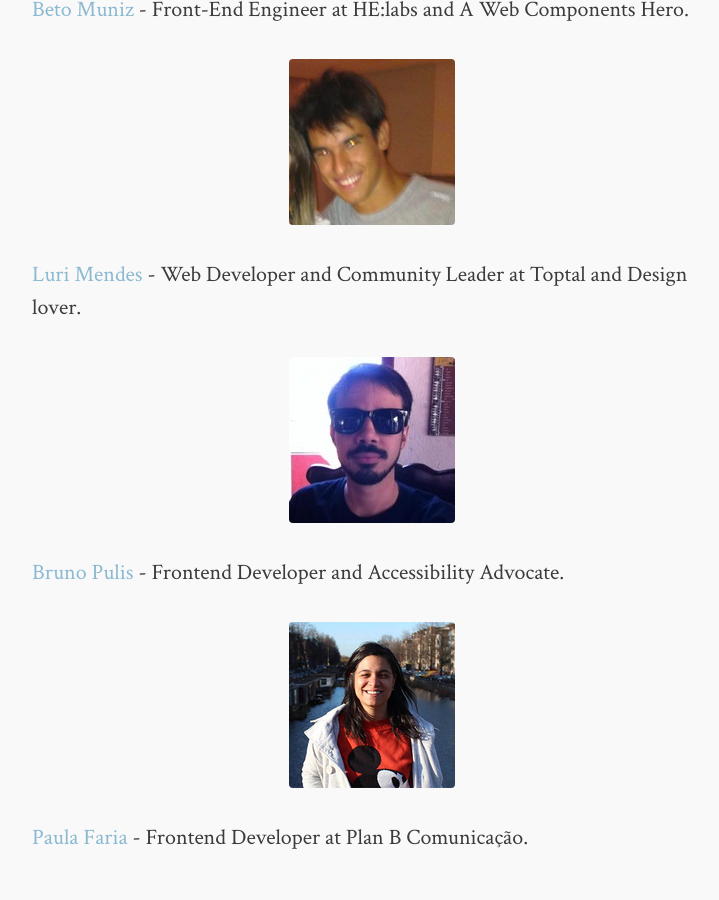
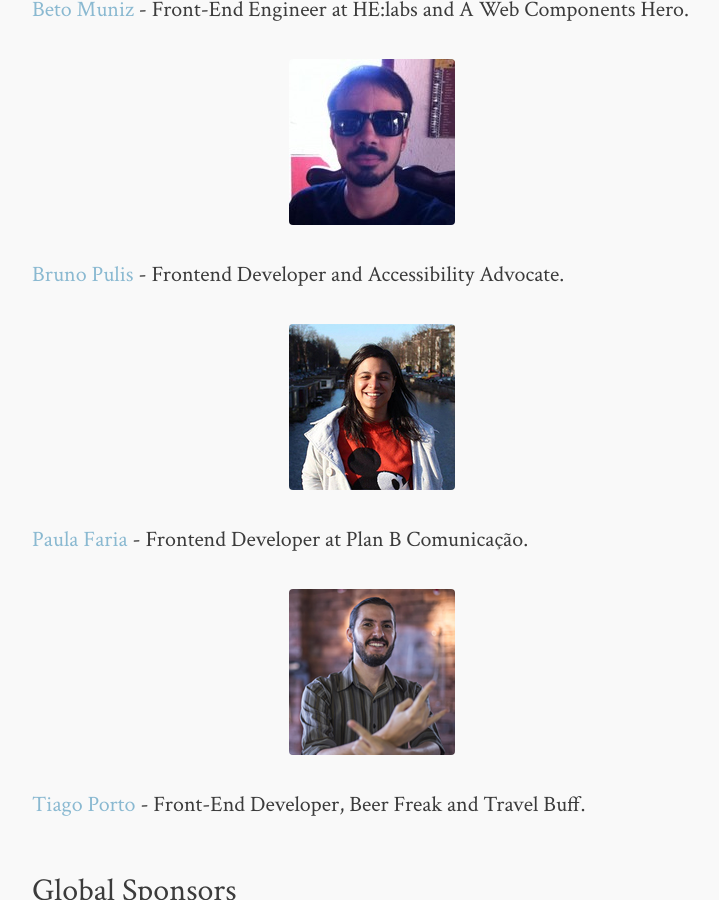
Before and after one commit to devbeers/devbeers.github.io, a Jekyll site: the page built from cities/belohorizonte.md, in a window 1280 px wide and 900 px high, scrolled down 1451 px. Shown: the whole window, without its empty margins (268-987 px from the left). Built offline with Jekyll 4.4.1, drawn with Linux system fonts in a browser that asks for light colours; comment, search, counter and statistics services are not loaded.

Commit message:
Added Tiago Porto to BH organizers

```diff
--- a/cities/belohorizonte.md
+++ b/cities/belohorizonte.md
@@ -21,14 +21,14 @@ image:
 ![Beto Muniz]({{ site.url }}/images/betomuniz.jpg)
 <a href="https://twitter.com/obetomuniz" target="_blank">Beto Muniz</a> - Front-End Engineer at HE:labs and A Web Components Hero.
 
-![Luri Mendes]({{ site.url }}/images/lurimendes.png)
-<a href="https://twitter.com/lurimendes" target="_blank">Luri Mendes</a> - Web Developer and Community Leader at Toptal and Design lover.
-
 ![Bruno Pulis]({{ site.url }}/images/brunopulis.jpg)
 <a href="https://twitter.com/brunopulis" target="_blank">Bruno Pulis</a> - Frontend Developer and Accessibility Advocate.
 
 ![Paula Faria]({{ site.url }}/images/paulafaria.jpg)
 <a href="https://twitter.com/paulahfaria" target="_blank">Paula Faria</a> - Frontend Developer at Plan B Comunicação.
+
+![Tiago Porto]({{ site.url }}/images/tiagoporto.png)
+<a href="https://twitter.com/_tiagoporto" target="_blank">Tiago Porto</a> - Front-End Developer, Beer Freak and Travel Buff.
 
 ### Global Sponsors
 {% include global-sponsors.html %}
```
Also changed, not shown: images/lurimendes.png (deleted), images/lurimendes@2x.png (deleted), images/tiagoporto.png (added), images/tiagoporto@2x.png (added).
